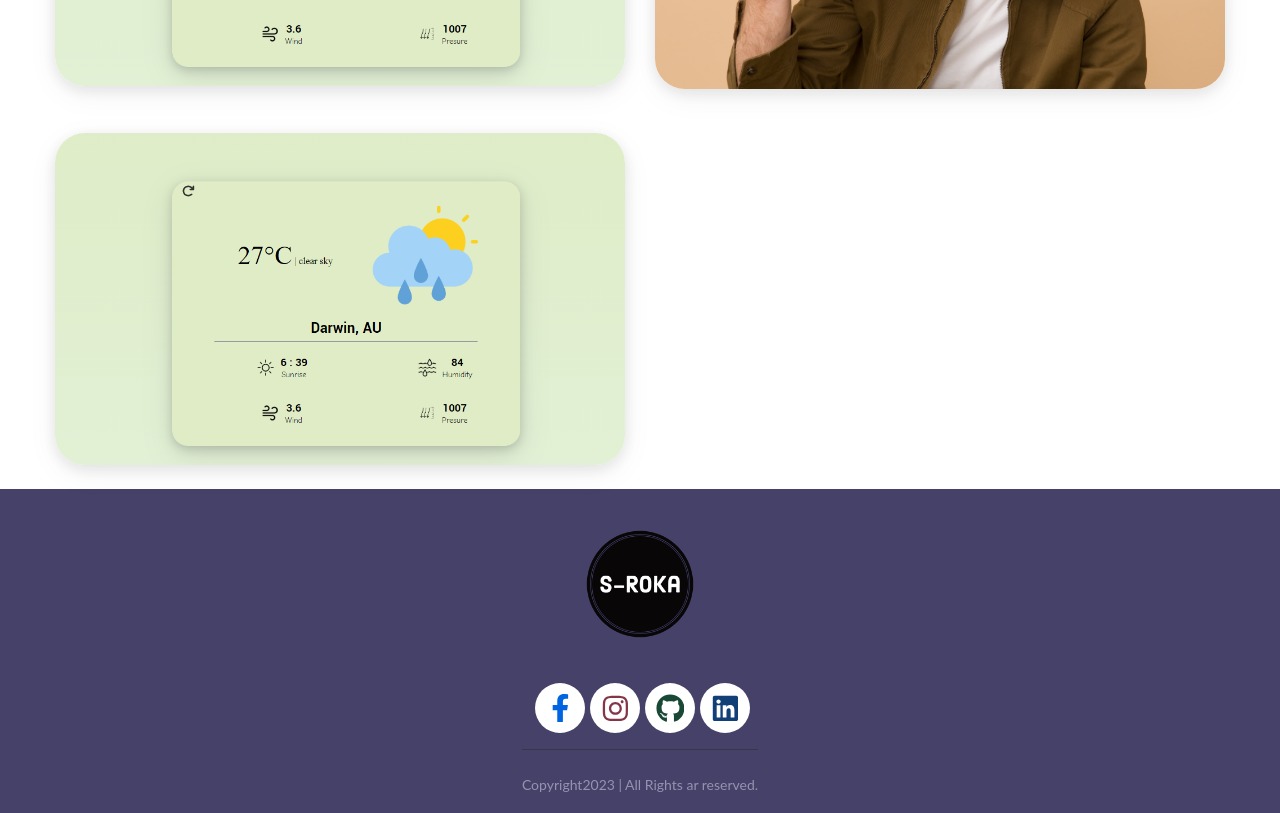
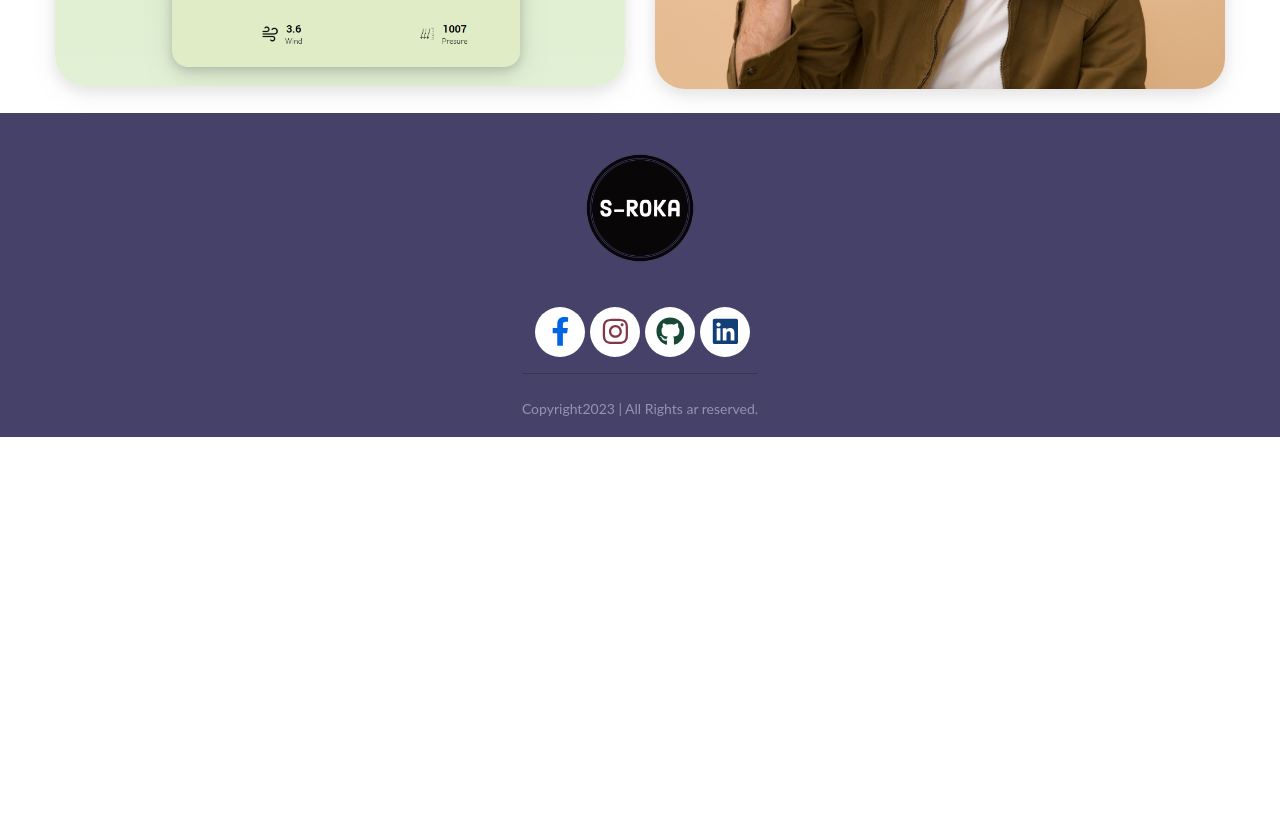
Before and after one commit to shrawon/Portfolio, a React (Create React App) app: page / in a window 1280 px wide. Shown: the part 1600-2413 px from the top of the page. After the commit the page ends 2037 px from the top, so only its background shows below. Built offline with nearby package versions, Linux system fonts and the light colour scheme.

Commit message:
deleted duplicate project

```diff
--- a/src/components/Project.js
+++ b/src/components/Project.js
@@ -14,12 +14,7 @@ const state = [
         heading: "EDGE ONLINE CLOTHING",
 
     },
-    {
-        id: 2,
-        icon: './image/WeatherApp.png',
-        heading: "WEATHER APP",
 
-    }
 ];
 
 function Project() {
```
